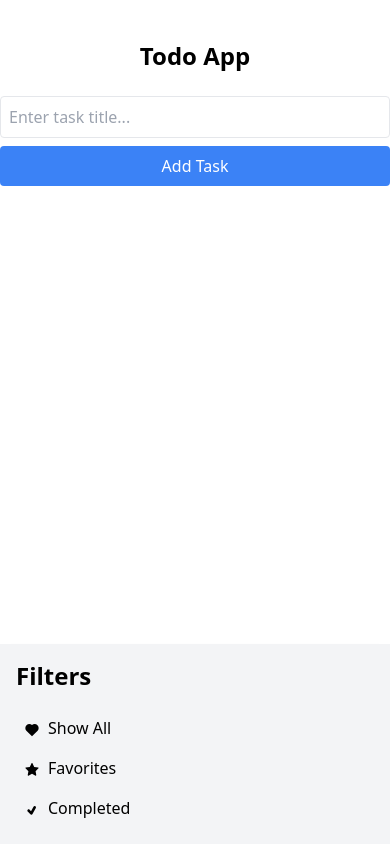
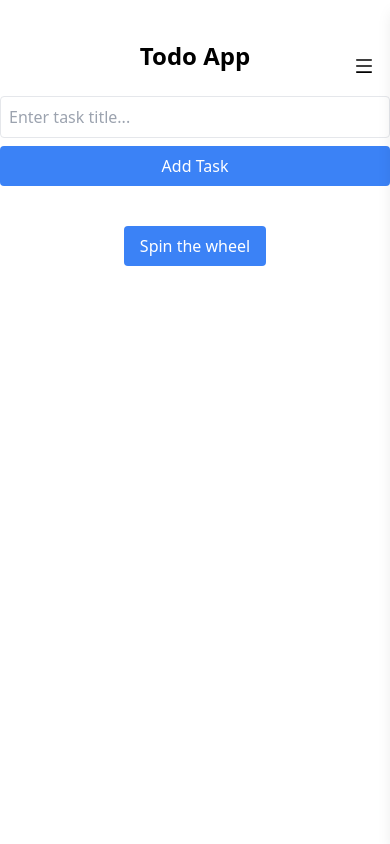
Before and after one commit to danblock97/react-todo-app, a React (Create React App) app: page / in a window 390 px wide. Built offline with nearby package versions, Linux system fonts and the light colour scheme.

Commit message:
Sidebar improvements and new feature

```diff
--- a/package.json
+++ b/package.json
@@ -6,9 +6,12 @@
     "@testing-library/jest-dom": "^5.16.5",
     "@testing-library/react": "^13.4.0",
     "@testing-library/user-event": "^13.5.0",
+    "framer-motion": "^10.12.18",
     "react": "^18.2.0",
+    "react-confetti": "^6.1.0",
     "react-dom": "^18.2.0",
     "react-icons": "^4.9.0",
+    "react-minimal-pie-chart": "^8.4.0",
     "react-modal": "^3.16.1",
     "react-scripts": "5.0.1",
     "web-vitals": "^2.1.4"
--- a/src/App.js
+++ b/src/App.js
@@ -2,6 +2,7 @@ import React, { Component } from "react";
 import TaskForm from "./components/TaskForm";
 import TaskList from "./components/TaskList";
 import Sidebar from "./components/Sidebar";
+import TaskPieChart from "./components/TaskPieChart";
 
 class App extends Component {
   state = {
@@ -87,6 +88,7 @@ class App extends Component {
             onToggleComplete={this.handleToggleComplete}
             onDelete={this.handleDeleteTask}
           />
+          <TaskPieChart tasks={tasksToShow} />
         </div>
       </div>
     );
--- a/src/components/Sidebar.jsx
+++ b/src/components/Sidebar.jsx
@@ -1,11 +1,32 @@
-import React from "react";
+import React, { useState } from "react";
 import { RiHeartFill } from "react-icons/ri";
 import { TiTick } from "react-icons/ti";
-import { AiFillStar } from "react-icons/ai";
+import { AiFillStar, AiOutlineMenu, AiFillCloseCircle } from "react-icons/ai";
 
 const Sidebar = ({ onFilterFavorite, onShowAll, onFilterCompleted }) => {
+  const [isOpen, setIsOpen] = useState(false);
+
+  const toggleSidebar = () => {
+    setIsOpen(!isOpen);
+  };
+
   return (
-    <div className="sidebar fixed bottom-0 w-full h-auto p-4 lg:w-64 lg:h-screen lg:static bg-gray-100 shadow-lg">
+    <div className="relative">
+      <button
+        className="lg:hidden absolute top-0 right-0 mt-4 mr-4 z-20"
+        onClick={toggleSidebar}
+      >
+        {isOpen ? (
+          <AiFillCloseCircle className="text-xl" />
+        ) : (
+          <AiOutlineMenu className="text-xl" />
+        )}
+      </button>
+      <div
+        className={`sidebar fixed h-screen top-0 left-0 bottom-0 w-full lg:w-64 p-4 lg:sticky bg-gray-100 shadow-lg ${
+          isOpen ? "translate-x-0" : "translate-x-full"
+        } lg:translate-x-0`}
+      >
         <h2 className="text-2xl font-bold mb-4">Filters</h2>
         <div
           className="all-filter cursor-pointer hover:bg-gray-200 p-2 rounded transition mt-2"
@@ -29,6 +50,7 @@ const Sidebar = ({ onFilterFavorite, onShowAll, onFilterCompleted }) => {
           Completed
         </div>
       </div>
+    </div>
   );
 };
 
--- /dev/null
+++ b/src/components/TaskPieChart.jsx
@@ -0,0 +1,120 @@
+import React, { useEffect, useState } from "react";
+import { PieChart } from "react-minimal-pie-chart";
+import { motion, useAnimation } from "framer-motion";
+import Confetti from "react-confetti";
+
+const TaskPieChart = ({ tasks }) => {
+  const [pieChartData, setPieChartData] = useState([]);
+  const pieChartControls = useAnimation();
+  const [isModalOpen, setIsModalOpen] = useState(false);
+  const [selectedValue, setSelectedValue] = useState("");
+  const [showConfetti, setShowConfetti] = useState(false);
+
+  useEffect(() => {
+    const incompleteTasks = tasks.filter((task) => !task.isCompleted);
+    const data = incompleteTasks.map((task) => ({
+      title: task.title,
+      value: 1,
+      color: getRandomColor(),
+    }));
+
+    setPieChartData(data);
+  }, [tasks]);
+
+  const getRandomColor = () => {
+    const letters = "0123456789ABCDEF";
+    let color = "#";
+    for (let i = 0; i < 6; i++) {
+      color += letters[Math.floor(Math.random() * 16)];
+    }
+    return color;
+  };
+
+  const spinPieChart = async () => {
+    if (tasks.length === 0) {
+      setIsModalOpen(true);
+      return;
+    }
+
+    await pieChartControls.start({
+      rotate: 720,
+      transition: { duration: 3, ease: "easeInOut" },
+    });
+
+    const selectedSliceIndex = Math.floor(Math.random() * pieChartData.length);
+    const selectedValue = pieChartData[selectedSliceIndex].title;
+    setSelectedValue(selectedValue);
+    setIsModalOpen(true);
+    setShowConfetti(true);
+
+    await pieChartControls.start({
+      rotate: 0,
+      transition: { duration: 0.5, ease: "easeInOut" },
+    });
+  };
+
+  const closeModal = () => {
+    setIsModalOpen(false);
+    setSelectedValue("");
+    setShowConfetti(false);
+  };
+
+  return (
+    <div className="flex flex-col items-center p-4">
+      <button
+        className="bg-blue-500 text-white px-4 py-2 rounded mb-4"
+        onClick={spinPieChart}
+      >
+        Spin the wheel
+      </button>
+      <div className="w-full lg:w-1/3 h-1/3">
+        <motion.div
+          animate={pieChartControls}
+          style={{ height: "100%", width: "100%" }}
+        >
+          <PieChart
+            data={pieChartData}
+            label={({ dataEntry }) => dataEntry.title}
+            labelStyle={{
+              fontSize: "4px",
+              fontFamily: "sans-serif",
+            }}
+            style={{ height: "100%", width: "100%" }}
+          />
+        </motion.div>
+      </div>
+      {isModalOpen && (
+        <div className="fixed inset-0 flex items-center justify-center z-10">
+          <div
+            className="absolute inset-0 bg-black opacity-75"
+            onClick={closeModal}
+          ></div>
+          {showConfetti && (
+            <Confetti
+              width={window.innerWidth}
+              height={window.innerHeight}
+              recycle={true}
+              numberOfPieces={200}
+              gravity={0.1}
+              tweenDuration={5000}
+              friction={0.99}
+              wind={0}
+            />
+          )}
+          <div className="bg-white rounded-lg shadow-lg p-4">
+            <h2 className="text-2xl font-bold mb-4">Result</h2>
+            <p className="text-lg mb-2">{selectedValue}</p>
+            <button
+              className="bg-blue-500 text-white px-4 py-2 rounded"
+              onClick={closeModal}
+            >
+              Close
+            </button>
+          </div>
+        </div>
+      )}
+    </div>
+  );
+};
+
+export default TaskPieChart;
--- /dev/null
+++ b/src/useWindowDimensions.js
@@ -0,0 +1,27 @@
+import { useState, useEffect } from "react";
+
+const useWindowDimensions = () => {
+  const [windowDimensions, setWindowDimensions] = useState({
+    width: window.innerWidth,
+    height: window.innerHeight,
+  });
+
+  useEffect(() => {
+    const handleResize = () => {
+      setWindowDimensions({
+        width: window.innerWidth,
+        height: window.innerHeight,
+      });
+    };
+
+    window.addEventListener("resize", handleResize);
+
+    return () => {
+      window.removeEventListener("resize", handleResize);
+    };
+  }, []);
+
+  return windowDimensions;
+};
+
+export default useWindowDimensions;
```
Also changed, not shown: 1 other file (tests, documents, lock files or other folders). Lines whose indentation alone changed are shown as unchanged.
